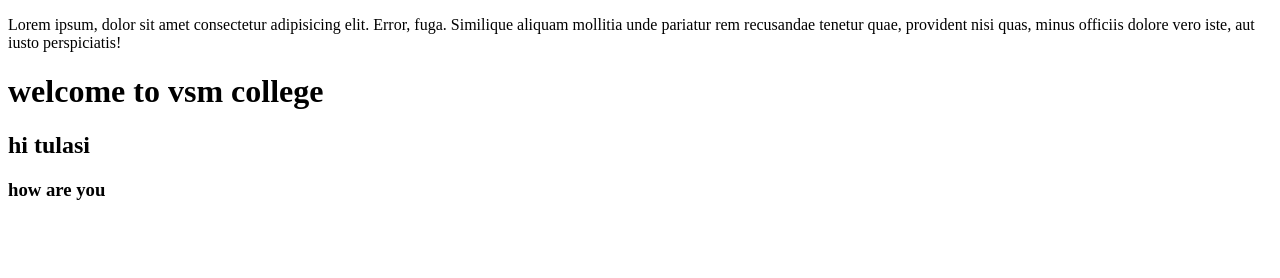
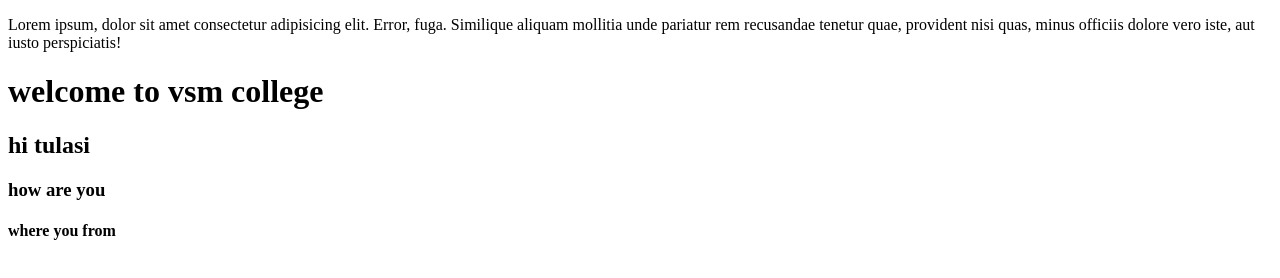
Before and after one commit to vangapandutulasi123/vsm-pro, a plain HTML site: page index.html in a window 1280 px wide. Drawn offline with Linux system fonts and the light colour scheme.

Commit message:
Update index.html

```diff
--- a/index.html
+++ b/index.html
@@ -14,6 +14,7 @@
     <h1> welcome to vsm college</h1>
     <h2> hi tulasi</h2>
     <h3>how are you</h3>
+    <h4> where you from</h4>
 
 </body>
 
```
